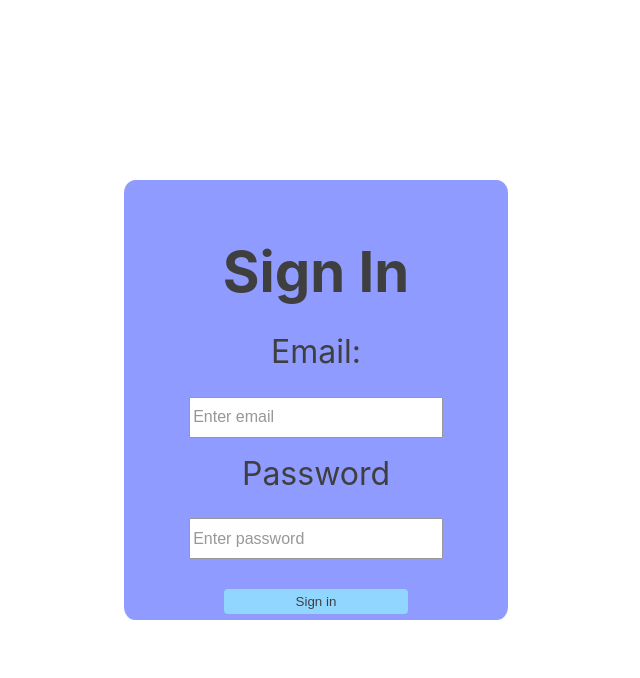
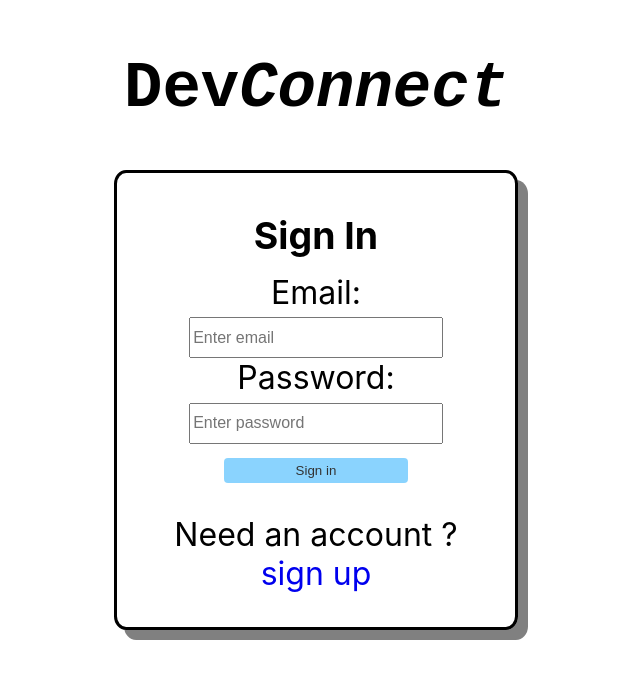
Before and after one commit to landonskinner/devconnect-app, a React (Create React App) app in the folder my-app-frontend/: page / in a window 1280 px wide. Shown: the top 678 px of the page, without its empty margins (324-964 px from the left). Built offline with nearby package versions, Linux system fonts and the light colour scheme.

Commit message:
added styling, homepage and registration navigation

```diff
--- a/my-app-frontend/src/App.js
+++ b/my-app-frontend/src/App.js
@@ -6,6 +6,8 @@ import FavoritesPage from './components/FavoritesPage';
 import SearchBar from './components/SearchBar';
 import LandingPage from './components/LandingPage';
 import NavBar from './components/NavBar';
+import RegistrationPage from './components/RegistrationPage';
+import HomePage from './components/HomePage';
 
 
 function App() {
@@ -14,15 +16,19 @@ function App() {
   function handleSearch(newSearch){
     setSearch(newSearch)
   }
+
   return (
 <div className="App">
   <Switch>
     <Route exact path="/">
       <LandingPage />
     </Route>
+    <Route path="/register">
+      <RegistrationPage />
+    </Route>
     <Route path="/home">
       <SearchBar onSearch={handleSearch} />
-        {/* add home page when present */}
+      <HomePage/>
     </Route>
     <Route path="/account">
       <AccountPage name="Landon" search={search} />
--- /dev/null
+++ b/my-app-frontend/src/components/HomePage.js
@@ -0,0 +1,31 @@
+import PostContainer from "./PostContainer";
+import {useState, useEffect} from 'react'
+import {Link} from 'react-router-dom'
+
+function HomePage(){
+
+  const [userData, setUserData] = useState(" ")
+
+  useEffect(() => {
+    fetch('http://localhost:4000/users')
+    .then(res => res.json())
+    .then(data => setUserData(data))
+  }, [])
+
+  return(
+    <div className="home-container">
+      <div className="home-title">
+        <h2 className="page-title">Dev<em>Connect</em></h2>
+      </div>
+      <div>
+        <img className="prof-photo-home" src={userData.img} />
+        <Link to="/account" className="account-link">My Account</Link>
+      </div>
+      <div className="home-posts">
+        <PostContainer/>
+      </div>
+    </div>
+  )
+}
+
+export default HomePage
--- a/my-app-frontend/src/components/LandingPage.js
+++ b/my-app-frontend/src/components/LandingPage.js
@@ -1,19 +1,34 @@
+import {Link} from 'react-router-dom'
+
 function LandingPage(){
+  // const history = useHistory()
+  // const handleClick = () => history.push('/home')
+
+  const handleSubmit = (e) => e.preventDefault()
+
   return (
-    <div className="login-container">
-    <form>
-      <h3>Sign In</h3>
-      <div className="login-input">
+    <>
+      <h2 className="page-title">Dev<em>Connect</em></h2>
+      <div className="form-container">
+        <form className="signin-register" onSubmit={handleSubmit}>
+          <h3 className="signin-title">Sign In</h3>
+          <div className="form-input">
             <label for="email">Email:</label><br/>
             <input type="email" className="login-details" placeholder="Enter email" />
           </div>
-      <div className="login-input">
-        <label for="password">Password</label><br/>
+          <div className="form-input">
+            <label for="password">Password:</label><br/>
             <input type="password" className="login-details" placeholder="Enter password" />
           </div>
-      <button type="submit" className="submit">Sign in</button>
+          <Link to="/home">
+            <button type="submit" className="submit">Sign in</button><br/>
+          </Link>
+          <p className="link-text">
+            Need an account ? <Link class="reg-link" to="/register">sign up</Link>
+          </p>
         </form>
       </div>
+    </>
   )
 }
 
--- a/my-app-frontend/src/components/PostContainer.js
+++ b/my-app-frontend/src/components/PostContainer.js
@@ -11,11 +11,11 @@ function PostContainer({ search }) {
         .then((posts) => setPosts(posts))
     }, [])
 
-    const filteredPosts = posts.filter(post => {
-        return post.header.includes(search)
-    });
+    // const filteredPosts = posts.filter(post => {
+    //     return post.header.includes(search)
+    // });
 
-    const renderPosts = filteredPosts.map(post => {
+    const renderPosts = posts.map(post => {
         return <Post key={post.id} post={post} />
     })
 
--- a/my-app-frontend/src/components/RegistrationPage.js
+++ b/my-app-frontend/src/components/RegistrationPage.js
@@ -1,30 +1,40 @@
+import {Link} from 'react-router-dom'
+
 function RegistrationPage(){
+
+  const handleSubmit = (e) => e.preventDefault()
+
   return(
-    <div className="registration-container">
-      <form>
-        <h3>Register</h3>
-        <div className="registration-input">
-          <label for="name">Name</label>
+    <>
+      <h2 className="page-title">Dev<em>Connect</em></h2>
+      <div className="form-container">
+        <form className="signin-register" onSubmit={handleSubmit}>
+          <h3 className="signup-title">Sign up</h3>
+          <div className="form-input">
+            <label for="name">Name:</label><br/>
             <input type="text" className="registration-details" placeholder="Name" />
           </div>
-        <div className="registration-input">
-          <label for="user name">User name</label>
+          <div className="form-input">
+            <label for="user name">User name:</label><br/>
             <input type="text" className="registration-details" placeholder="User name" />
           </div>
-        <div className="registration-input">
-          <label for="email">Email</label>
+          <div className="form-input">
+            <label for="email">Email:</label><br/>
             <input type="email" className="registration-details" placeholder="Enter email" />
           </div>
-        <div className="registration-input">
-          <label for="password">Password</label>
+          <div className="form-input">
+            <label for="password">Password:</label><br/>
             <input type="password" className="registration-details" placeholder="Enter password" />
           </div>
+          <Link to="/home">
             <button type="submit" className="submit">Register</button>
-        <p className="registered-text">
-          Already registered <a href="#">log in?</a>
+          </Link>
+          <p className="link-text">
+            Already registered ? <Link class="reg-link" to="/">sign in</Link>
           </p>
         </form>
       </div>
+    </>
   )
 }
 
--- a/my-app-frontend/src/index.css
+++ b/my-app-frontend/src/index.css
@@ -12,11 +12,13 @@ code {
     monospace;
 }
 
+/* Global */
+
+@import url('https://fonts.googleapis.com/css2?family=Inconsolata:wght@300&display=swap');
+
 /* Registration & Login */
 
-.login-container {
-  background: #6A7AFF;
-  opacity: 75%;
+.form-container {
   display: flex;
   justify-content: center;
   align-items: center;
@@ -29,24 +31,37 @@ code {
   width: 30%;
   margin: auto;
   border-radius: 3%;
+  border: 3px solid black;
+  box-shadow: 10px 10px grey;
+  padding: 7px;
 }
 
-form {
+.signin-register {
   width: 80%;
   text-align: center;
-  font-size: 3rem;
+  font-size: 2rem;
 }
 
 label {
   font-size: 2rem;
-  padding: 5px;
+  padding: 2px;
 }
 
-h3 {
+.signin-title {
+  margin-bottom: 15px;
+}
+
+.signup-title {
   margin-bottom: 10px;
 }
 
 .login-details {
+  width: 80%;
+  height: 35px;
+  font-size: 1rem;
+}
+
+.registration-details {
   width: 80%;
   height: 35px;
   font-size: 1rem;
@@ -62,9 +77,48 @@ h3 {
   background-color: #6dc9fe;
   color: black;
   outline: none;
+  opacity: 80%;
 }
 
 .submit:hover {
-  background-color: white;
-  color: blue
+  background-color: black;
+  color: white;
 }
+
+.reg-link {
+  text-decoration: none;
+}
+
+/* Home Page */
+
+.page-title {
+  font-size: 4rem;
+  font-family: 'Inconsolata', monospace;
+}
+
+.account-link {
+  margin: 10px;
+  padding: 5px;
+  border: 1px solid black;
+  border-radius: 15px;
+  line-height: 25px;
+  box-shadow: 7px 7px grey;
+  font-weight: bold;
+  text-decoration: none;
+  font-size: 1.5rem;
+}
+
+.account-link:hover {
+  box-shadow: 7px 7px black;
+}
+
+.account-link:visited {
+  text-decoration: none;
+  color: black;
+}
+
+.home-float {
+  float: left;
+  justify-content: space-evenly;
+  width: 30%;
+}
```
Also changed, not shown: 1 other file (tests, documents, lock files or other folders). Lines whose indentation alone changed are shown as unchanged.
